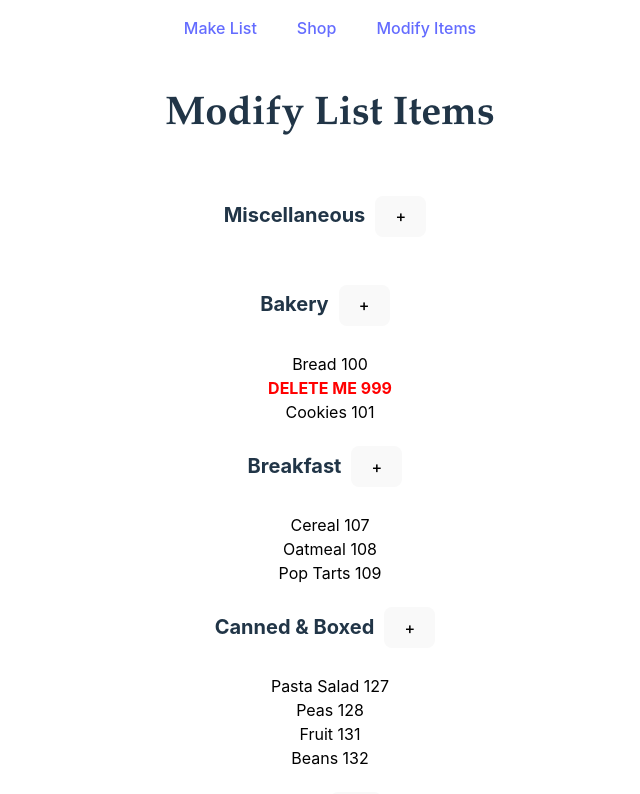
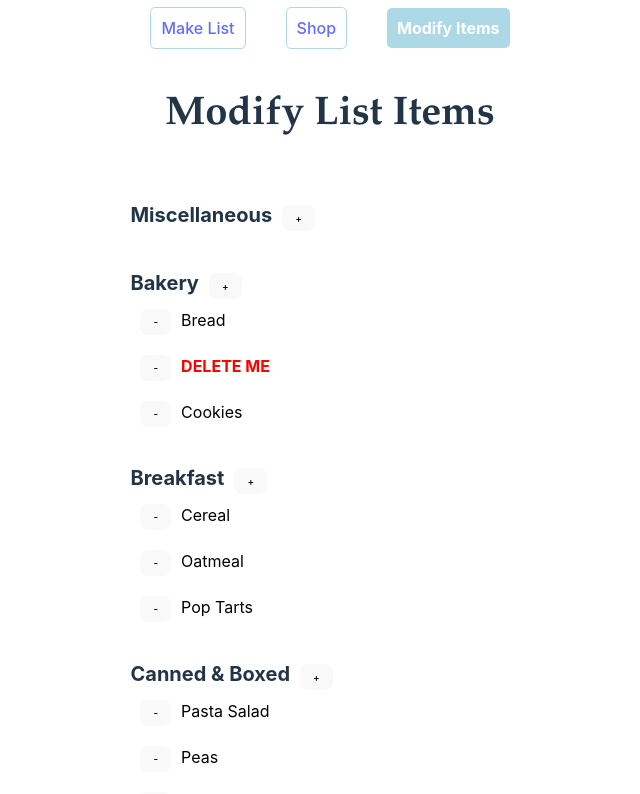
Before and after one commit to StevenVallarsa/shopping-list-app, a React (Vite) app: page /settings in a window 1280 px wide. Shown: the top 794 px of the page, without its empty margins (310-950 px from the left). Built offline with nearby package versions, Linux system fonts and the light colour scheme.

Commit message:
remove item buttons added

```diff
--- a/src/App.css
+++ b/src/App.css
@@ -18,6 +18,7 @@ h2 {
 
 h2#h2-button {
   display: inline-block;
+  text-align: right;
 }
 
 ul {
@@ -56,6 +57,31 @@ li:hover {
   background-color: lightgreen;
 }
 
+#form {
+  padding: 10px;
+  border: 1px solid green;
+  border-radius: 5px;
+  width: 80%;
+  margin-bottom: 15px;
+}
+
+#add-button {
+ font-size: 10px;
+}
+
+.active {
+  font-weight: bold;
+  background-color: lightblue;
+  color: white;
+  padding: 10px;
+  border-radius: 5px;;
+}
+
+.inActive {
+  border-radius: 5px;
+    padding: 10px;
+  border: solid 1px lightblue;
+}
 
 /* .main-buttons {
   width: 250px;
--- a/src/ItemInput.jsx
+++ b/src/ItemInput.jsx
@@ -38,12 +38,14 @@ export default function ItemInput({ shoppingList, setShoppingList, dept, setDept
   };
 
   return (
-    <form onSubmit={handleFormSubmit}>
+    <form id="form" onSubmit={handleFormSubmit}>
       <input ref={ref} type="text" placeholder="Enter Your Item" value={itemName} onChange={handleItemInputChange} />
       <br />
       <label htmlFor="oneAndDone">Delete After Shopped</label>{" "}
       <input id="oneAndDone" type="checkbox" checked={checked} onChange={handleCheckboxChange} />
+      <br />
       <input type="submit" value="Add Item" />
+      <button onClick={() => setDept(null)}>Cancel</button>
     </form>
   );
 }
--- a/src/Nav.jsx
+++ b/src/Nav.jsx
@@ -5,17 +5,17 @@ export default function Nav() {
     <nav>
       <ul id="navbar-buttons">
         <li>
-          <NavLink className="main-buttons" to="/">
+          <NavLink className={({ isActive }) => (isActive ? "active" : "inActive")} to="/">
             Make List
           </NavLink>
         </li>
         <li>
-          <NavLink className="main-buttons" to="/shop">
+          <NavLink className={({ isActive }) => (isActive ? "active" : "inActive")} to="/shop">
             Shop
           </NavLink>
         </li>
         <li>
-          <NavLink className="main-buttons" to="/settings">
+          <NavLink className={({ isActive }) => (isActive ? "active" : "inActive")} to="/settings">
             Modify Items
           </NavLink>
         </li>
--- a/src/Settings.jsx
+++ b/src/Settings.jsx
@@ -26,15 +26,20 @@ export default function Settings({ shoppingList, setShoppingList }) {
     setAddItem(dept);
   };
 
+  const handleRemoveItem = id => {
+    setShoppingList(prev => prev.filter(item => item.id !== id));
+  };
   return (
     <>
       <h1>Modify List Items</h1>
       {deptList.map(dept => (
-        <>
+        <div style={{ textAlign: "left" }} key={dept}>
           <h2 id="h2-button" key={dept}>
             {dept}
           </h2>
-          <button onClick={() => handleAddItem(dept)}>+</button>
+          <button id="add-button" onClick={() => handleAddItem(dept)}>
+            +
+          </button>
           {addItem === dept && (
             <ItemInput
               shoppingList={shoppingList}
@@ -45,7 +50,7 @@ export default function Settings({ shoppingList, setShoppingList }) {
               setIdNumber={setIdNumber}
             />
           )}
-          <ul>
+          <ul style={{ textAlign: "left", marginTop: "-10px" }}>
             {groceries
               .filter(item => item.dept === dept)
               .map(product => (
@@ -54,11 +59,14 @@ export default function Settings({ shoppingList, setShoppingList }) {
                   style={{ fontWeight: product.isSelected ? "bold" : "", color: product.isSelected ? "red" : "black" }}
                   onClick={() => handleItemClick(product.id)}
                 >
-                  {product.name} {product.id}
+                  <button id="add-button" onClick={() => handleRemoveItem(product.id)}>
+                    -
+                  </button>
+                  {product.name}
                 </li>
               ))}
           </ul>
-        </>
+        </div>
       ))}
     </>
   );
```
